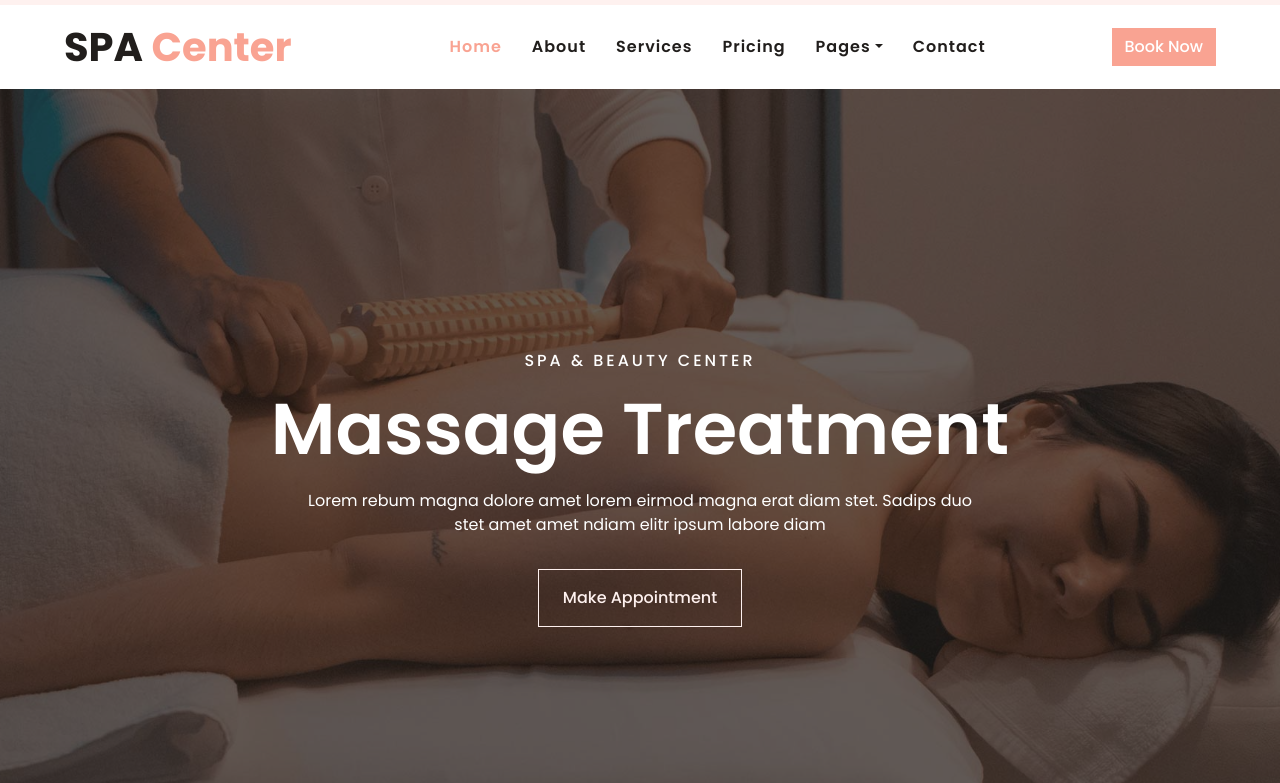
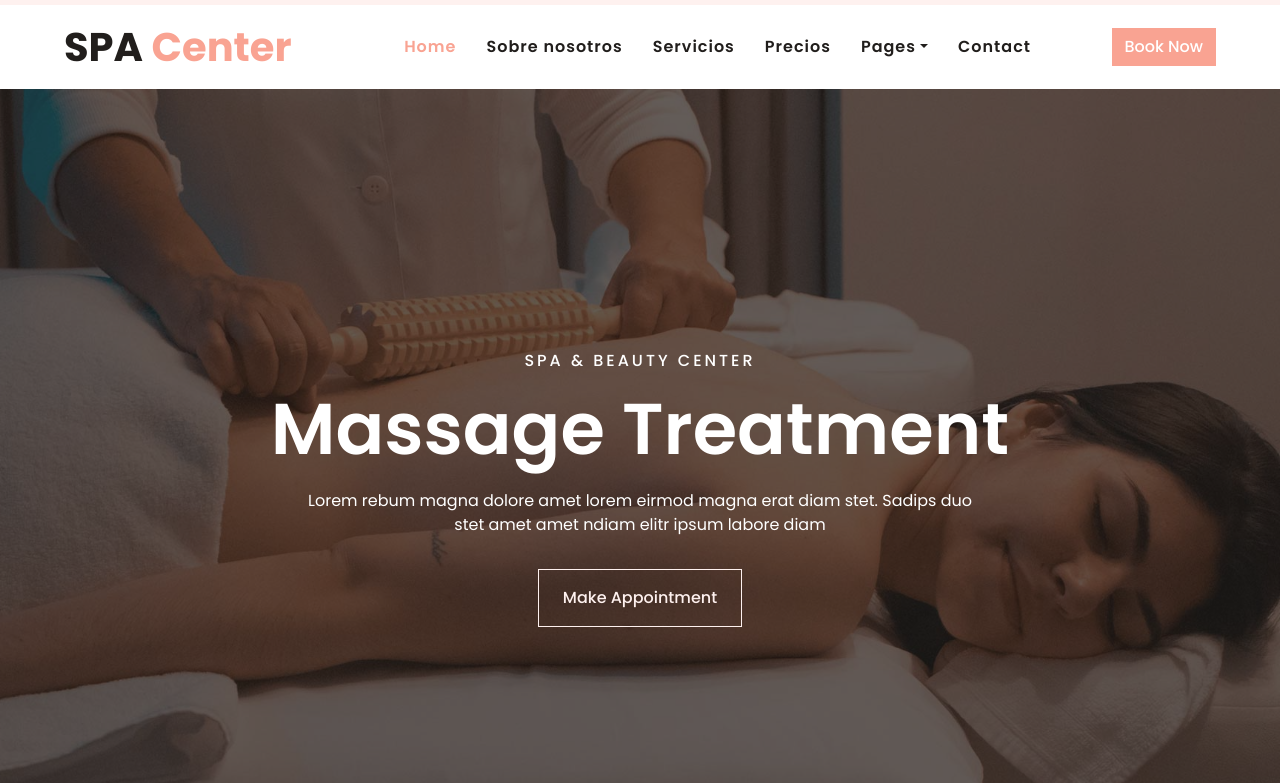
Before and after one commit to rpalaolozano/spa-html-template, a plain HTML site: page index.html in a window 1280 px wide. Shown: the part 35-818 px from the top of the page. Drawn offline with nearby package versions, Linux system fonts and the light colour scheme.

Commit message:
Traduzco al castellano

```diff
--- a/index.html
+++ b/index.html
@@ -74,9 +74,9 @@
             <div class="collapse navbar-collapse justify-content-between px-lg-3" id="navbarCollapse">
                 <div class="navbar-nav m-auto py-0">
                     <a href="index.html" class="nav-item nav-link active">Home</a>
-                    <a href="about.html" class="nav-item nav-link">About</a>
-                    <a href="service.html" class="nav-item nav-link">Services</a>
-                    <a href="price.html" class="nav-item nav-link">Pricing</a>
+                    <a href="about.html" class="nav-item nav-link">Sobre nosotros</a>
+                    <a href="service.html" class="nav-item nav-link">Servicios</a>
+                    <a href="price.html" class="nav-item nav-link">Precios</a>
                     <div class="nav-item dropdown">
                         <a href="#" class="nav-link dropdown-toggle" data-toggle="dropdown">Pages</a>
                         <div class="dropdown-menu rounded-0 m-0">
```
